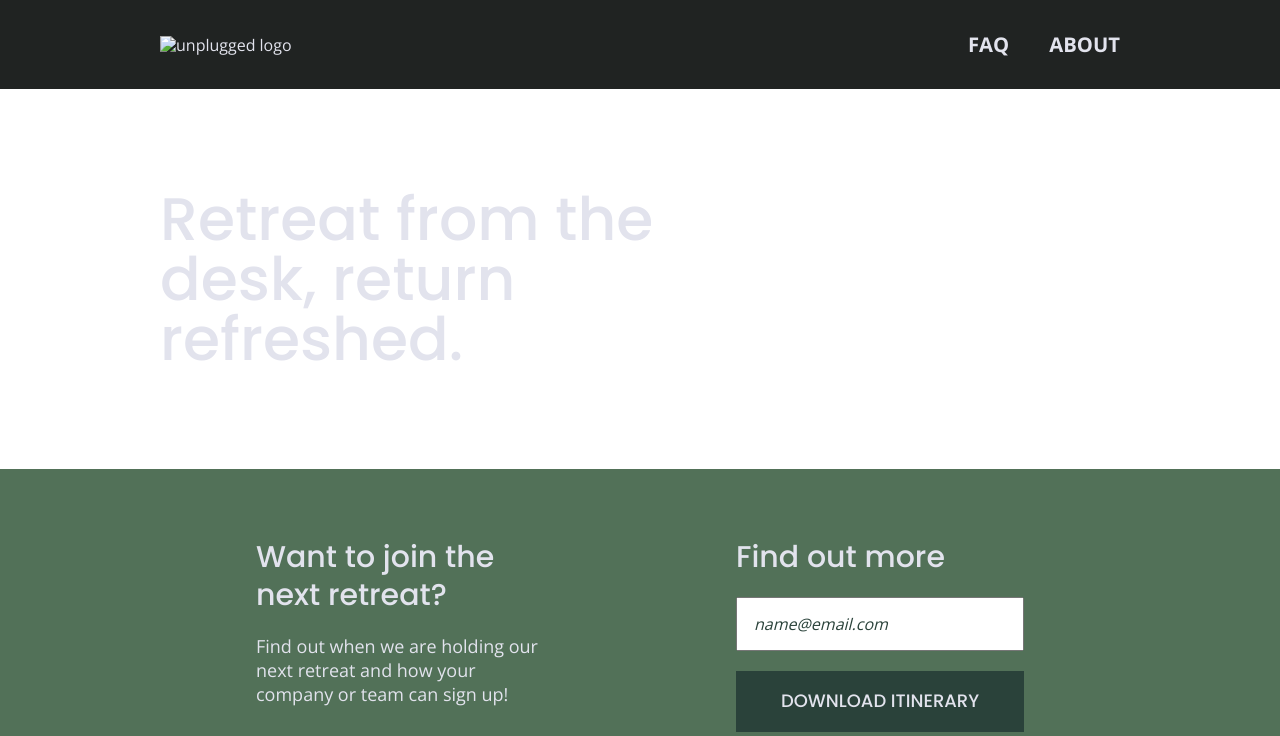
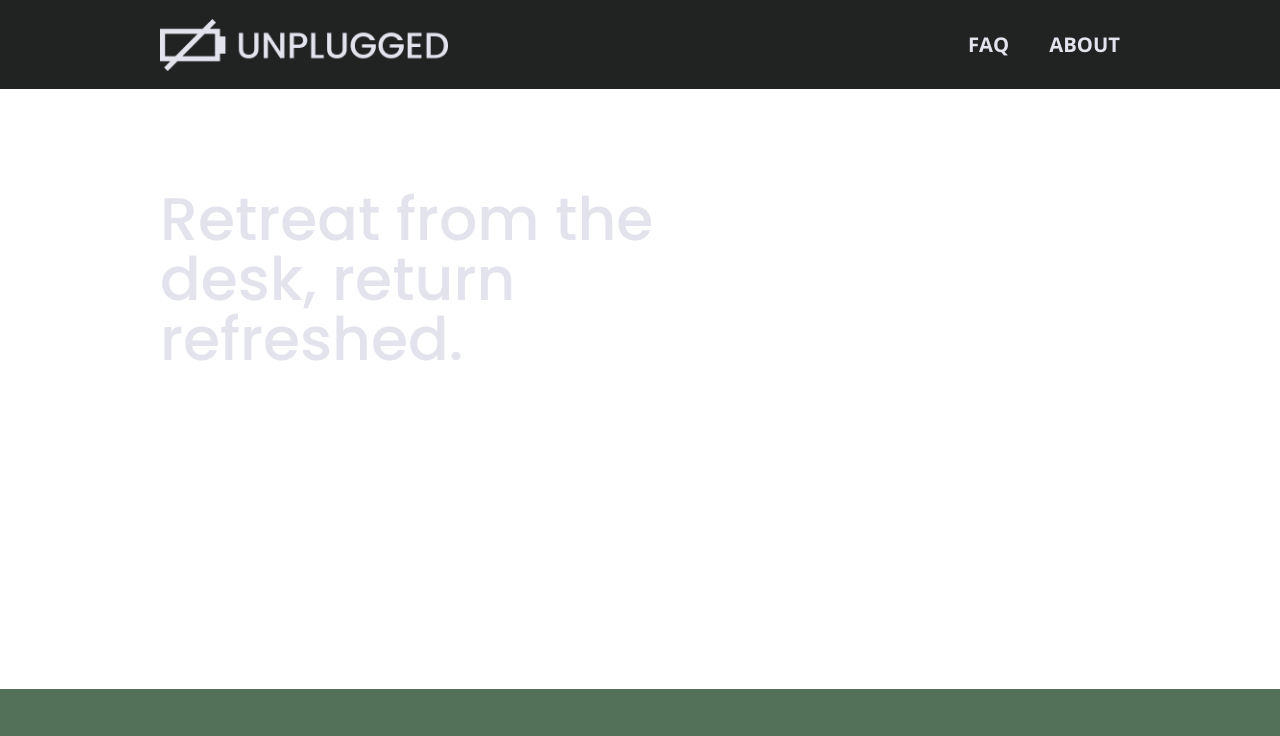
Before and after one commit to kdillhyon/unplugged-retreat, a website built with Parcel: page index.html in a window 1280 px wide. Shown: the top 736 px of the page. Built offline with nearby package versions, Linux system fonts and the light colour scheme; files whose address does not match are found by name.

Commit message:
index.html

```diff
--- a/css/main.css
+++ b/css/main.css
@@ -139,6 +139,14 @@
   line-height: 1.285;
 }
 
+img {
+  width: 100%;
+}
+
+figure {
+ margin: 0;
+}
+
 address {
  font-style: normal;
 }
@@ -165,6 +173,14 @@
 
 header .content-wrapper {
   margin: 0;
+  display: flex;
+  justify-content: center;
+  align-items: center;
+  flex-flow: row wrap;
+}
+
+header figure {
+  width: 60%;
   display: flex;
   justify-content: center;
   align-items: center;
@@ -226,7 +242,6 @@
 footer .social-icons p {
   display: flex;
   justify-content: center;
-  align-items: center;
 }
 
 footer .copyright {
@@ -238,6 +253,10 @@
 /* Hero Area */
 
 .hero-area {
+  background: url(..img/woman-on-bridge.png);
+  background-size: cover;
+  background-position: center;
+  min-height: 500px;
   display: flex;
   justify-content: center;
   flex-flow: row wrap;
@@ -289,6 +308,9 @@
 /* Features */
 
 .features {
+  background: url('../img/group-of-people-sitting.png');
+  background-size: cover;
+  background-position: center;
   display: flex;
   justify-content: center;
   flex-flow: row wrap;
@@ -527,6 +549,10 @@
   }
   /* Hero Area */
 
+.hero-area {
+  min-height: 600px;
+}
+
   .hero-area h1 {
     font-size: 3em;
     line-height: 1;
@@ -575,6 +601,7 @@
     width: 85%;
   }
 
+  .reviews article div
   .reviews article div {
     width: 49%;
   }
--- a/index.html
+++ b/index.html
@@ -25,9 +25,11 @@
   <!-- Add your site or application content here -->
   <header>
     <div class="content-wrapper">
+      <figure>
       <a href="#">
-        <img src="" alt="unplugged logo">
+        <img src="img/unpluggedlogo.png" alt="unplugged logo">
       </a>
+    </figure>
       <div class="header-divider"></div>
       <nav>
         <ul>
@@ -117,6 +119,9 @@
       <div class="content-wrapper">
         <h2>Be a better team in 5 days, like this one.</h2>
         <article>
+          <figure>
+          <img src= "img/group-of-people-at-outdoor-retreat.jpg" alt="Group of people at an outdoor retreat.">
+          </figure>
           <div>
             <h3>LaCrue Bottling Co. October 2018</h3>
             <p>
```
Also changed, not shown: img/group-of-people-at-outdoor-retreat.jpg (added), img/group-of-people-sitting.png (added), img/unpluggedlogo.png (added), 2 other files.
